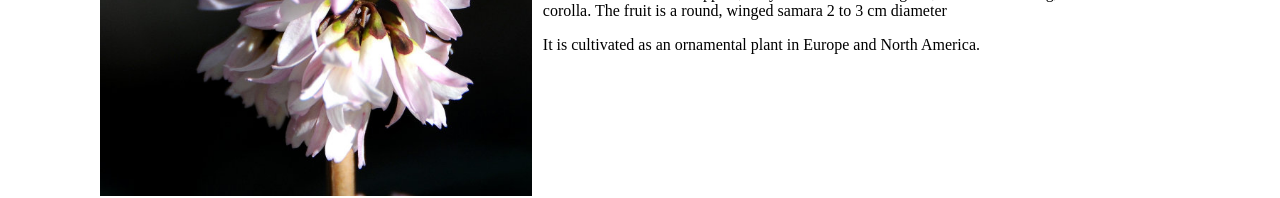
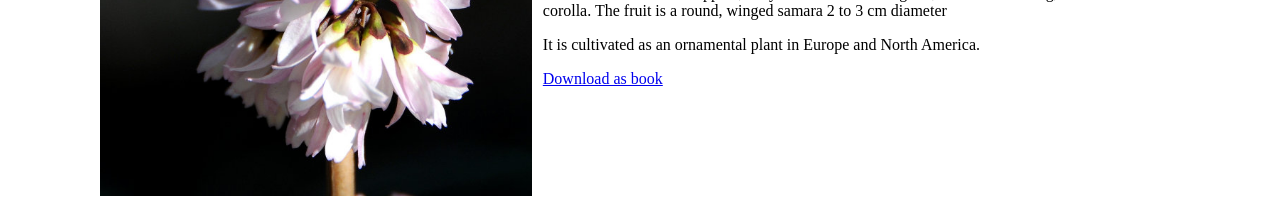
Before and after one commit to step-batch-7/flower-catalog-bsanthoshkumar, a plain HTML site: page public/Abeliophyllum.html in a window 1280 px wide. Shown: the part 440-638 px from the top of the page. Drawn offline with Linux system fonts and the light colour scheme.

Commit message:
added download feature of p

```diff
--- a/public/Abeliophyllum.html
+++ b/public/Abeliophyllum.html
@@ -25,6 +25,7 @@
           samara 2 to 3 cm diameter
         </p>
         <p id="paragraph">It is cultivated as an ornamental plant in Europe and North America.</p>
+        <a href="./pdfs/Abeliophyllum.pdf" download>Download as book</a>
       </div>
     </div>
   </body>
```
Also changed, not shown: public/Ageratum.html (+1 -0 lines).
